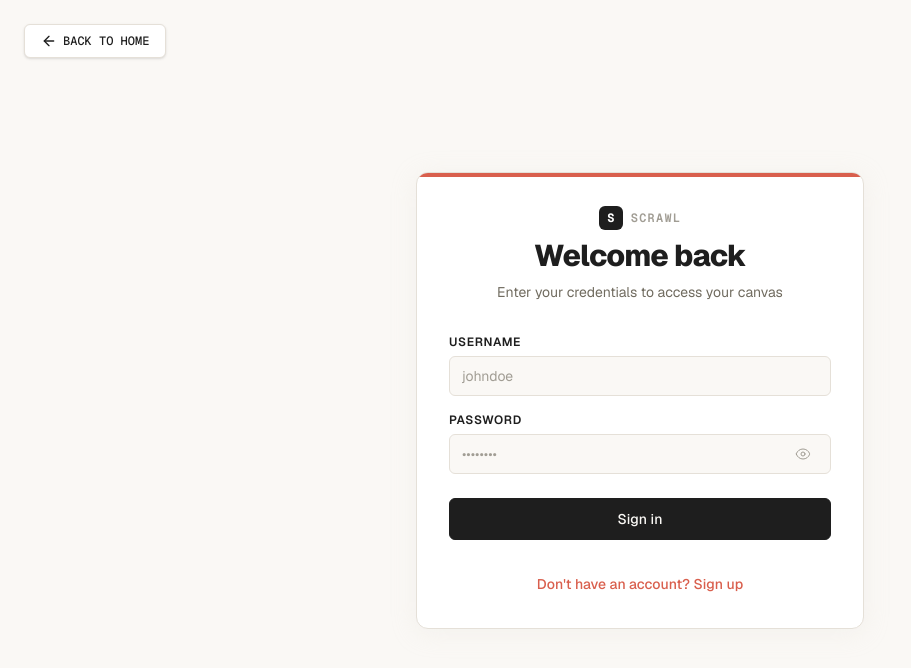
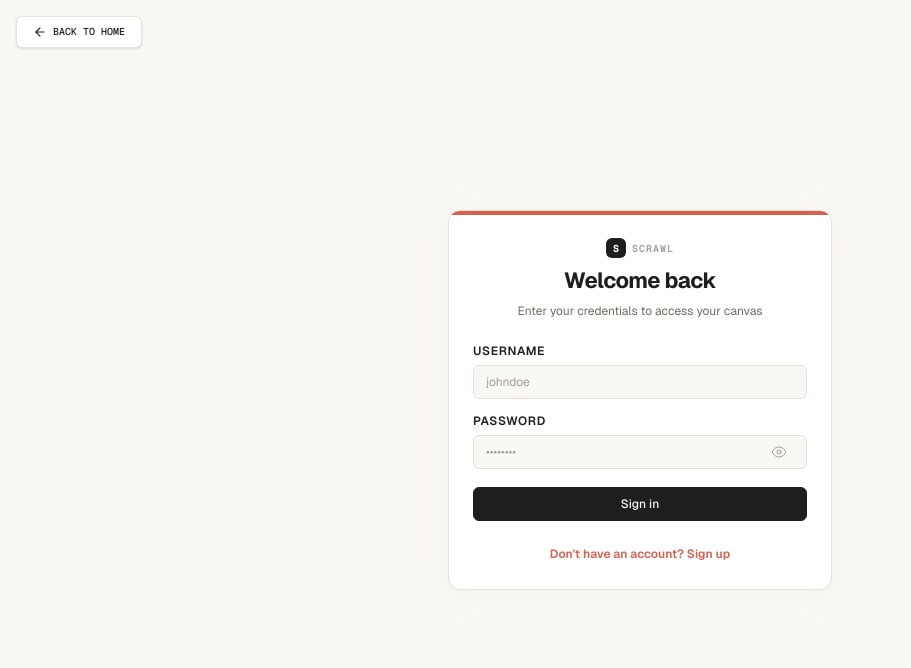
Before and after one commit to Raghunandan-79/scrawl, a Next.js app in the folder apps/web/: page /signin in a window 1280 px wide. Shown: the top 668 px of the page, without its empty margins (0-911 px from the left). Built offline with nearby package versions, Linux system fonts and the light colour scheme; no server answers.

Commit message:
Shrink AuthPage forms card, text headers, button and inputs to look compact and elegant

```diff
--- a/apps/web/src/components/AuthPage.tsx
+++ b/apps/web/src/components/AuthPage.tsx
@@ -70,36 +70,36 @@ export function AuthPage({ isSignin }: { isSignin: boolean }) {
   };
 
   return (
-    <div className="min-h-screen flex items-center justify-center bg-[#FAF8F5] px-4 py-12 sm:px-6 lg:px-8 font-sans relative">
+    <div className="min-h-screen flex items-center justify-center bg-[#FAF8F5] px-4 py-8 sm:px-6 lg:px-8 font-sans relative">
       {/* Back to Home Button - Floating Top Left */}
-      <div className="absolute top-6 left-6">
+      <div className="absolute top-4 left-4">
         <Button
           variant="secondary"
           onClick={() => router.push("/")}
-          className="flex items-center gap-1.5 font-mono text-xs shadow-sm bg-white"
+          className="flex items-center gap-1.5 font-mono text-[10px] py-1.5 px-3 shadow-sm bg-white"
         >
-          <ArrowLeft className="h-4 w-4" />
+          <ArrowLeft className="h-3.5 w-3.5" />
           <span className="hidden sm:inline">BACK TO HOME</span>
           <span className="sm:hidden">HOME</span>
         </Button>
       </div>
-      <div className="max-w-md w-full space-y-8 bg-white border border-[#E5E0D8] p-8 rounded-xl shadow-[0_4px_24px_rgba(229,224,216,0.25)] relative overflow-hidden">
+      <div className="max-w-xs sm:max-w-sm w-full space-y-5 bg-white border border-[#E5E0D8] p-6 rounded-xl shadow-[0_4px_24px_rgba(229,224,216,0.25)] relative overflow-hidden">
         {/* Monospace accent line at the top */}
         <div className="absolute top-0 left-0 w-full h-1 bg-[#D95F4D]"></div>
 
         <div className="text-center">
-          <div className="inline-flex items-center gap-2 mb-2">
-            <span className="h-6 w-6 bg-[#1E1E1E] rounded-md flex items-center justify-center text-white font-mono text-xs font-bold">
+          <div className="inline-flex items-center gap-1.5 mb-1.5">
+            <span className="h-5 w-5 bg-[#1E1E1E] rounded-md flex items-center justify-center text-white font-mono text-[10px] font-bold">
               S
             </span>
-            <span className="font-mono text-xs font-semibold tracking-widest text-[#A19D94]">
+            <span className="font-mono text-[10px] font-semibold tracking-widest text-[#A19D94]">
               SCRAWL
             </span>
           </div>
-          <h2 className="text-3xl font-extrabold tracking-tight text-[#1E1E1E]">
+          <h2 className="text-[22px] font-bold tracking-tight text-[#1E1E1E]">
             {isSignin ? "Welcome back" : "Create an account"}
           </h2>
-          <p className="mt-2 text-sm text-[#706B5F]">
+          <p className="mt-1.5 text-xs text-[#706B5F]">
             {isSignin
               ? "Enter your credentials to access your canvas"
               : "Start scrawling your messy middle process"}
@@ -108,15 +108,15 @@ export function AuthPage({ isSignin }: { isSignin: boolean }) {
 
         {error && (
           <div
-            className="bg-[#FDF3F2] border border-[#F5C7C1] text-[#C24E3D] px-4 py-3 rounded-lg text-sm relative"
+            className="bg-[#FDF3F2] border border-[#F5C7C1] text-[#C24E3D] px-3.5 py-2.5 rounded-lg text-xs relative"
             role="alert"
           >
             <span className="block sm:inline">{error}</span>
           </div>
         )}
 
-        <form className="mt-8 space-y-6" onSubmit={handleSubmit}>
-          <div className="space-y-4">
+        <form className="mt-6 space-y-4.5" onSubmit={handleSubmit}>
+          <div className="space-y-3.5">
             {!isSignin && (
               <>
                 <Input
@@ -128,6 +128,7 @@ export function AuthPage({ isSignin }: { isSignin: boolean }) {
                   placeholder="John Doe"
                   value={name}
                   onChange={(e) => setName(e.target.value)}
+                  className="!h-8.5 !text-xs !py-1"
                 />
                 <Input
                   label="Email Address"
@@ -138,6 +139,7 @@ export function AuthPage({ isSignin }: { isSignin: boolean }) {
                   placeholder="you@example.com"
                   value={email}
                   onChange={(e) => setEmail(e.target.value)}
+                  className="!h-8.5 !text-xs !py-1"
                 />
               </>
             )}
@@ -151,6 +153,7 @@ export function AuthPage({ isSignin }: { isSignin: boolean }) {
               placeholder="johndoe"
               value={username}
               onChange={(e) => setUsername(e.target.value)}
+              className="!h-8.5 !text-xs !py-1"
             />
 
             <Input
@@ -162,6 +165,7 @@ export function AuthPage({ isSignin }: { isSignin: boolean }) {
               placeholder="••••••••"
               value={password}
               onChange={(e) => setPassword(e.target.value)}
+              className="!h-8.5 !text-xs !py-1"
             />
           </div>
 
@@ -169,7 +173,7 @@ export function AuthPage({ isSignin }: { isSignin: boolean }) {
             <Button
               type="submit"
               variant="primary"
-              className="w-full py-2.5"
+              className="w-full py-2 text-xs"
               isLoading={loading}
             >
               {isSignin ? "Sign in" : "Sign up"}
@@ -177,10 +181,10 @@ export function AuthPage({ isSignin }: { isSignin: boolean }) {
           </div>
         </form>
 
-        <div className="text-center mt-4">
+        <div className="text-center mt-3">
           <button
             onClick={() => router.push(isSignin ? "/signup" : "/signin")}
-            className="text-sm font-medium text-[#D95F4D] hover:text-[#C24E3D] hover:cursor-pointer transition-colors"
+            className="text-xs font-semibold text-[#D95F4D] hover:text-[#C24E3D] hover:cursor-pointer transition-colors"
           >
             {isSignin
               ? "Don't have an account? Sign up"
```
